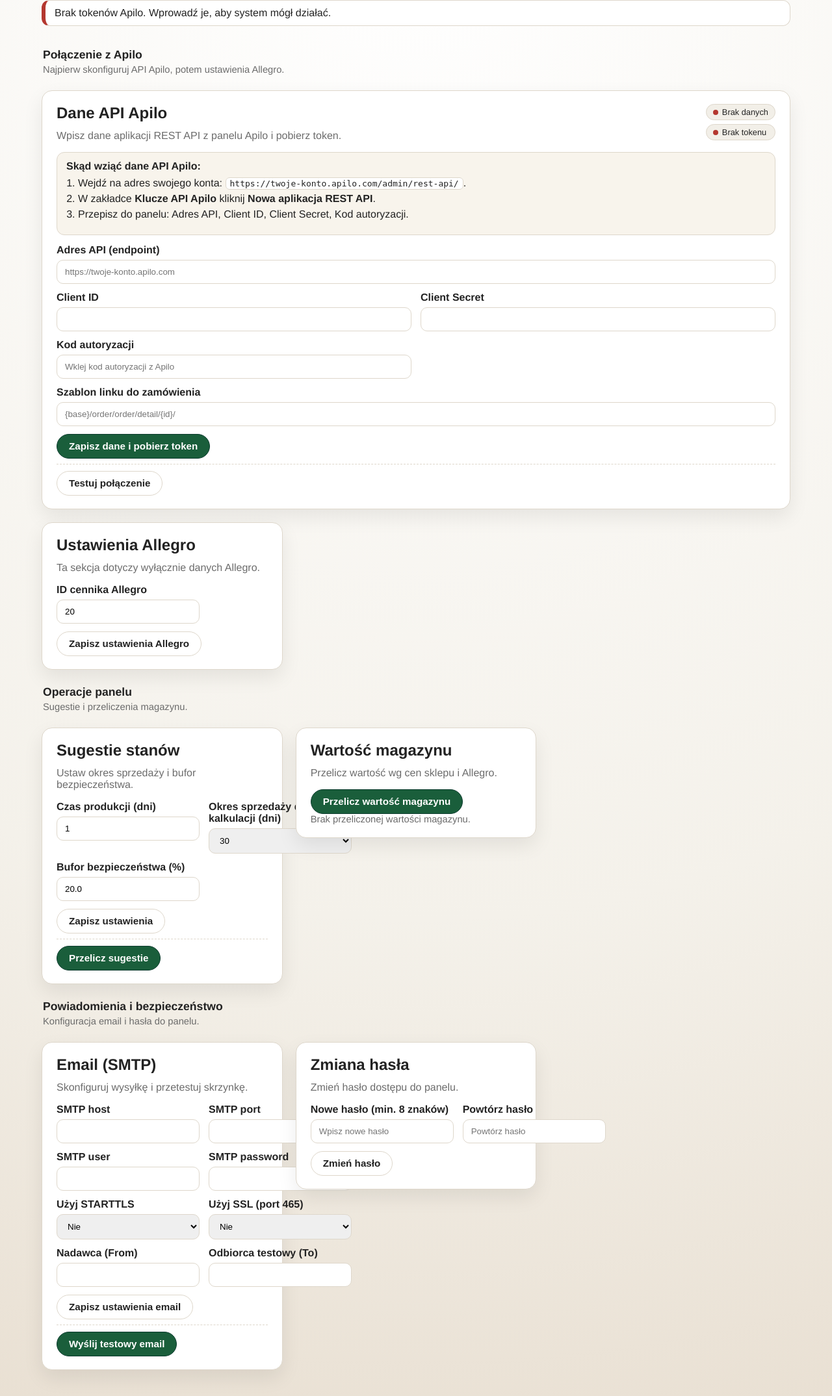
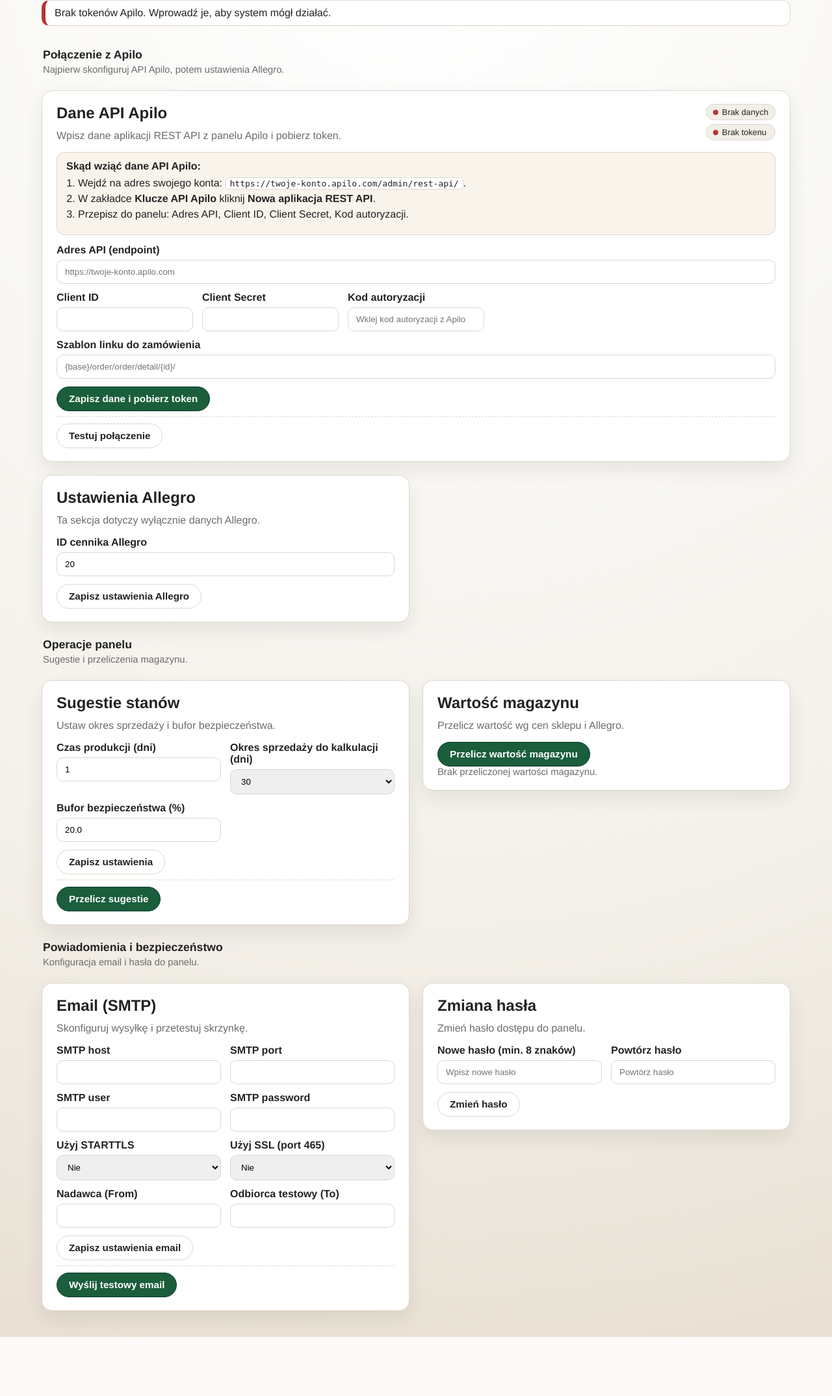
Before and after one commit to Olafejs/apilo-panel, a Flask app: page /settings in a window 1280 px wide. Shown: the part 113-2262 px from the top of the page at 65% size. After the commit the page ends 2171 px from the top, so only its background shows below. Run offline with Flask 3, Linux system fonts and the light colour scheme; the visitor is signed in with stand-in values (Sample User, id 1); data that the repository does not hold is empty.

Commit message:
chore: release 1.0.7

```diff
--- a/static/style.css
+++ b/static/style.css
@@ -182,6 +182,7 @@ h1 {
 
 .settings-clean {
   align-items: start;
+  grid-template-columns: repeat(auto-fit, minmax(380px, 1fr));
 }
 
 .settings-break {
@@ -636,12 +637,17 @@ tbody tr.dirty {
 
 .form-grid {
   display: grid;
-  grid-template-columns: repeat(2, minmax(220px, 1fr));
+  grid-template-columns: repeat(auto-fit, minmax(180px, 1fr));
   gap: 12px 14px;
+  align-items: start;
 }
 
 .form-grid .full {
   grid-column: 1 / -1;
+}
+
+.form-grid label {
+  min-width: 0;
 }
 
 .stack label {
@@ -672,6 +678,7 @@ tbody tr.dirty {
 .settings-grid .stack input[type="number"],
 .settings-grid .stack select {
   max-width: none;
+  min-width: 0;
 }
 
 .action-row {
@@ -679,6 +686,10 @@ tbody tr.dirty {
   align-items: center;
   flex-wrap: wrap;
   gap: 10px;
+}
+
+.action-row .hint {
+  margin: 0;
 }
 
 .inline-action-form,
@@ -732,3 +743,9 @@ tbody tr.dirty {
     grid-column: auto;
   }
 }
+
+@media (max-width: 1100px) {
+  .settings-clean {
+    grid-template-columns: 1fr;
+  }
+}
```
Also changed, not shown: CHANGELOG.md, 1 other file.
